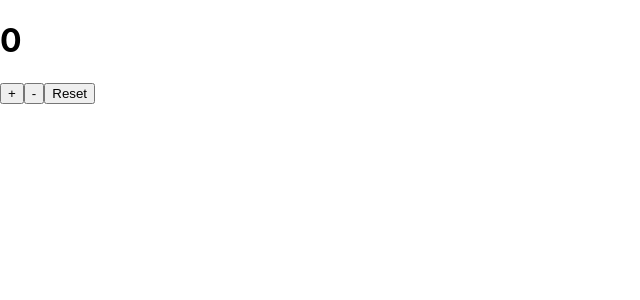
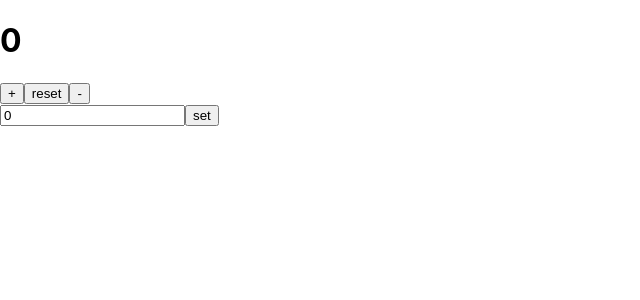
Before and after one commit to GulnazAlisherova/16.06, a React (Create React App) app: page / in a window 1280 px wide. Shown: the top 300 px of the page, without its empty margins (0-640 px from the left). Built offline with nearby package versions, Linux system fonts and the light colour scheme.

Commit message:
added new functions

```diff
--- a/src/Counter.js
+++ b/src/Counter.js
@@ -1,11 +1,13 @@
 import CounterControls from "./CounterControls";
 import CounterDisplay from "./CounterDisplay";
+import CounterSet from "./CounterSet";
 
 export default function Counter() {
-  return(
+  return (
     <div className="Counter">
-      <CounterDisplay/>
-      <CounterControls/>
+      <CounterDisplay />
+      <CounterControls />
+      <CounterSet />
     </div>
   )
 }
--- a/src/CounterControls.js
+++ b/src/CounterControls.js
@@ -1,12 +1,13 @@
 import { useDispatch } from "react-redux";
 
 export default function CounterControls() {
-  const dispatch = useDispatch();
+  const dispatch = useDispatch(); // дает функцию
   return (
     <div className="CounterControls">
       <button onClick={() => dispatch({ type: 'counter/increment'})}>+</button>
+      <button onClick={() => dispatch({ type: 'counter/reset'})}>reset</button>
       <button onClick={() => dispatch({ type: 'counter/decrement'})}>-</button>
-      <button onClick={() => dispatch({ type: 'counter/reset'})}>Reset</button>
+
     </div>
   )
 }
--- a/src/CounterDisplay.js
+++ b/src/CounterDisplay.js
@@ -1,11 +1,11 @@
 import { useSelector } from "react-redux"
 
-function CounterDisplay() {
-  const number = useSelector((store) => {
-    return store.counter.number;
-  });
+function CounterDisplay() { // запрос на хук
+  const number = useSelector((store) => { return store.counter.number; });
   return (
-    <h1 className="CounterDisplay">{number}</h1>
+    <div>
+      <h1 className="CounterDisplay">{number}</h1>
+    </div>
   );
 }
 
--- /dev/null
+++ b/src/CounterSet.js
@@ -0,0 +1,13 @@
+import { useState } from "react"
+import { useDispatch } from "react-redux";
+
+export default function CounterSet() {
+  const [number, setNumber] = useState(0);
+  const dispatch = useDispatch();
+  return (
+    <div className="CounterSet">
+      <input type="number" value={number} onChange={({ target }) => setNumber(target.value)} />
+      <button onClick={() => dispatch({ type: 'counter/set', payload: number })}>set</button>
+    </div>
+  )
+}
--- a/src/counterSlice.js
+++ b/src/counterSlice.js
@@ -1,19 +1,22 @@
 import { createSlice } from '@reduxjs/toolkit';
 const counterSlice = createSlice({
   name: "counter",
-  initialState: {
+  initialState: { // первоначальное состояние
     number: 0,
   },
-  reducers: {
+  reducers: { // изменяет состояние
     increment: function (store) {
       store.number++;
-
     },
     decrement: function (store) {
       store.number--;
     },
     reset: function (store) {
-    store.number = 0;
+      store.number = 0;
+    },
+    set: function (store, action) {
+      console.log(action);
+      store.number = action.payload;
     }
   }
 });
```
